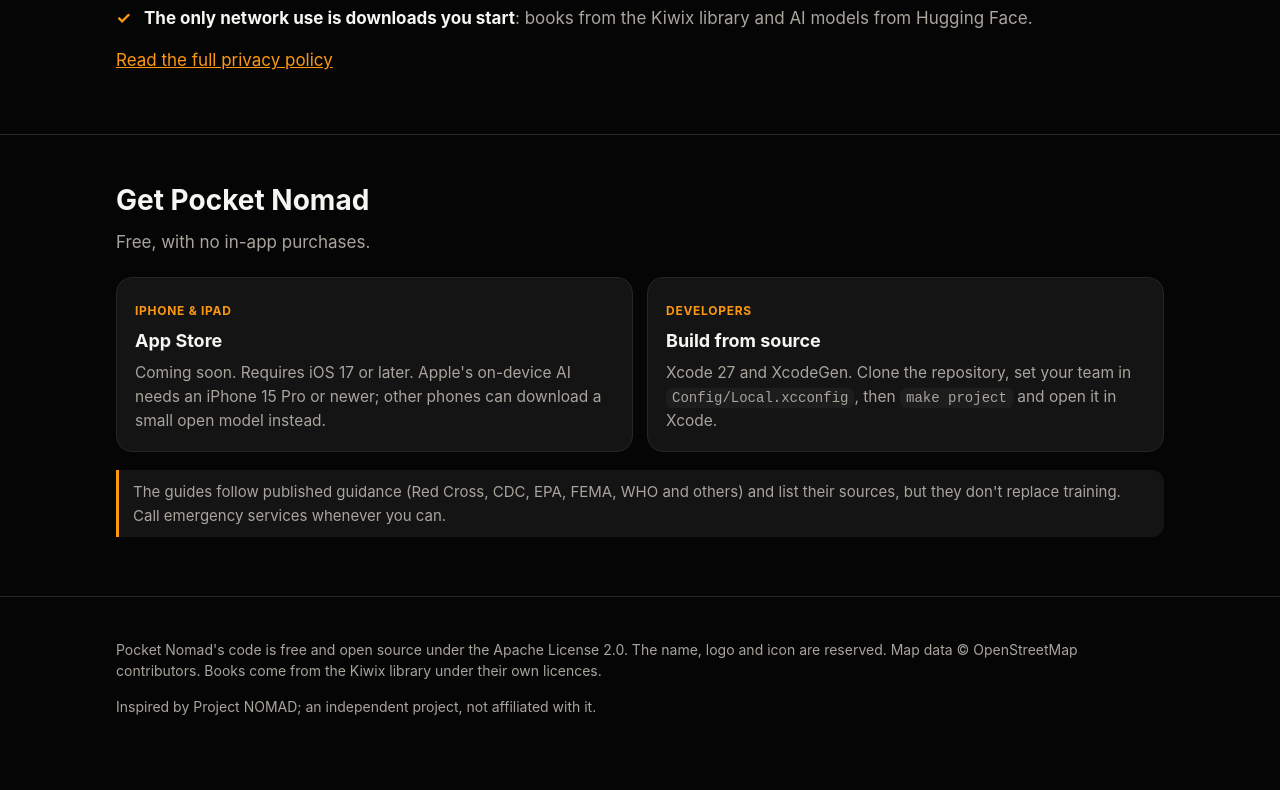
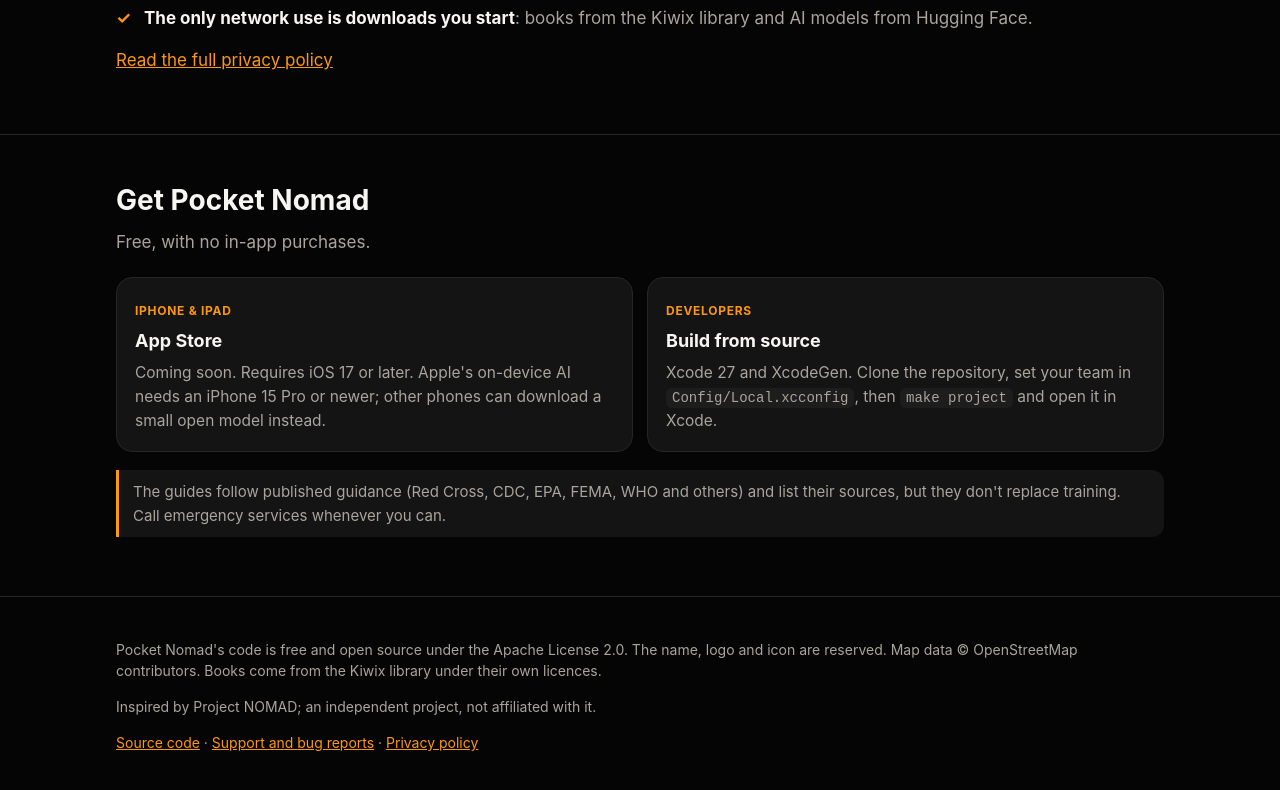
Before and after one commit to dougray/pocket-nomad, a plain HTML site: page docs/index.html in a window 1280 px wide. Shown: the part 2647-3437 px from the top of the page. Drawn offline with Linux system fonts and the light colour scheme.

Commit message:
Add support and source links

```diff
--- a/docs/index.html
+++ b/docs/index.html
@@ -153,6 +153,7 @@
   <div class="wrap">
     <p>Pocket Nomad's code is free and open source under the Apache License 2.0. The name, logo and icon are reserved. Map data © OpenStreetMap contributors. Books come from the Kiwix library under their own licences.</p>
     <p>Inspired by Project NOMAD; an independent project, not affiliated with it.</p>
+    <p><a href="https://github.com/dougray/pocket-nomad">Source code</a> · <a href="https://github.com/dougray/pocket-nomad/issues">Support and bug reports</a> · <a href="PRIVACY.html">Privacy policy</a></p>
   </div>
 </footer>
 
```
Also changed, not shown: 1 other file.
